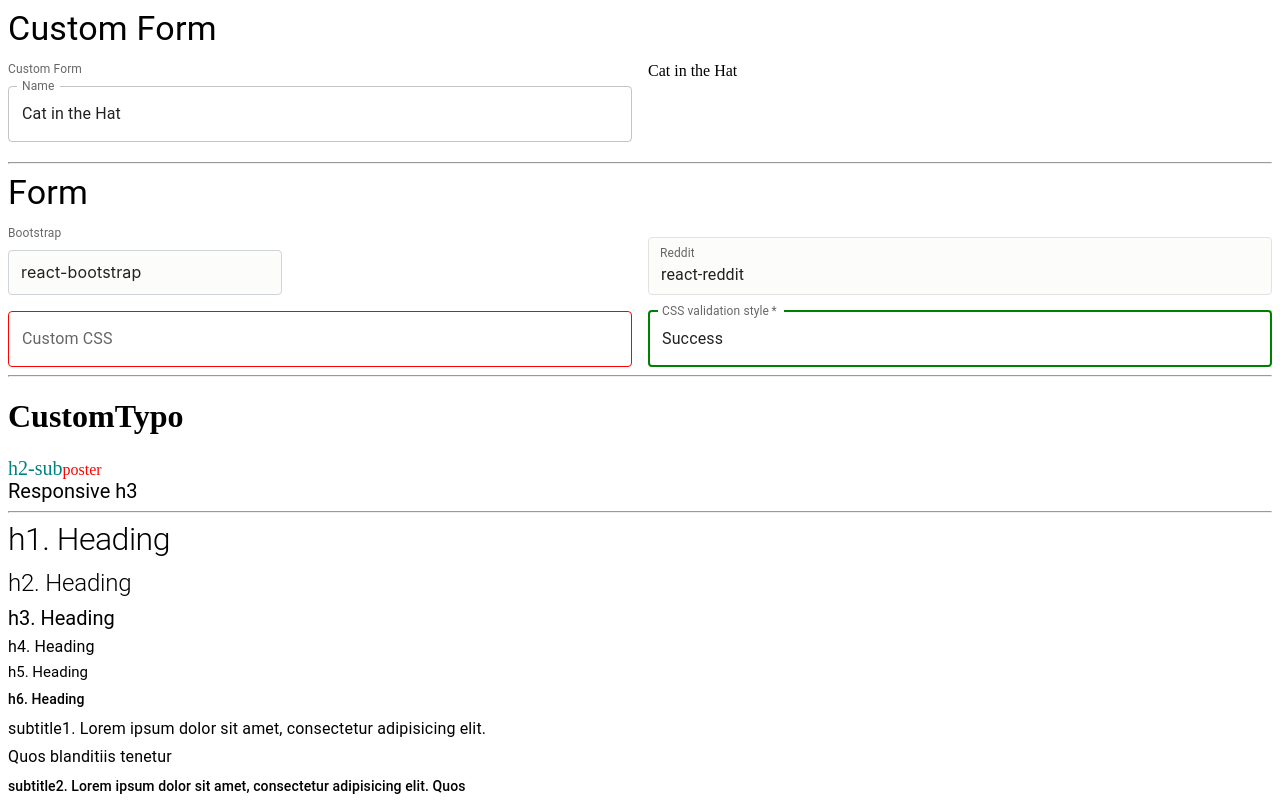
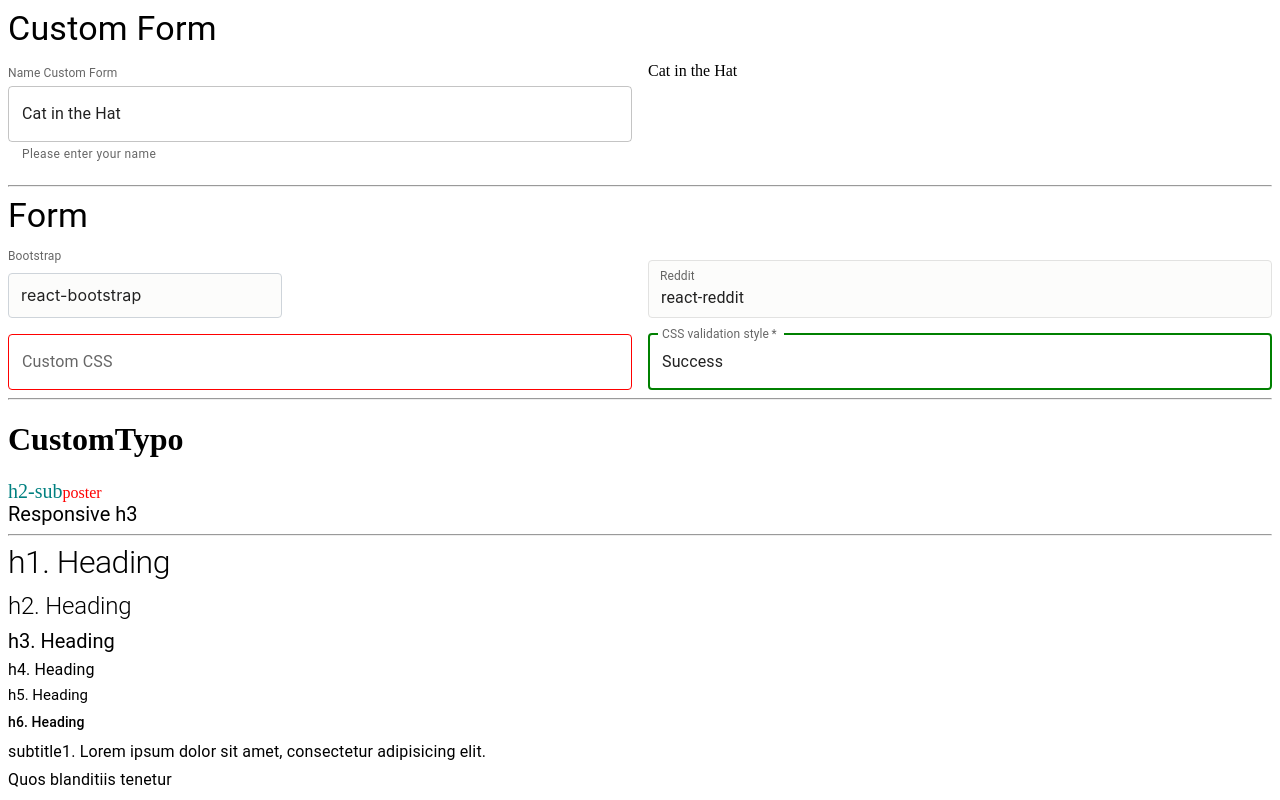
Before and after one commit to BoxPistols/MUI-SandBox_220430, a React (Create React App) app: page / in a window 1280 px wide. Shown: the top 800 px of the page. Built offline with nearby package versions, Linux system fonts and the light colour scheme.

Commit message:
コアフォームに集約

```diff
--- a/src/CustomForm.tsx
+++ b/src/CustomForm.tsx
@@ -58,10 +58,11 @@ export default function CustomizedInputs() {
           <InputLabel
             htmlFor="custom-input"
             shrink
-            sx={{ margin: '-24px 0 0 0' }}
+            sx={{ margin: '-20px 0 0 0' }}
           >
-            <Typography variant="body1">Custom Form</Typography>
+            <Typography variant="body1">Name Custom Form</Typography>
           </InputLabel>
+
           {/* <CustomInput
             id="custom-input"
             placeholder="Placeholder"
@@ -70,9 +71,10 @@ export default function CustomizedInputs() {
           {/* xxx */}
           <TextField
             id="custom-input"
-            label="Name"
+            // label="Name"
             value={name}
             onChange={handleChange}
+            helperText="Please enter your name"
           />
         </FormControl>
         {name}
```
